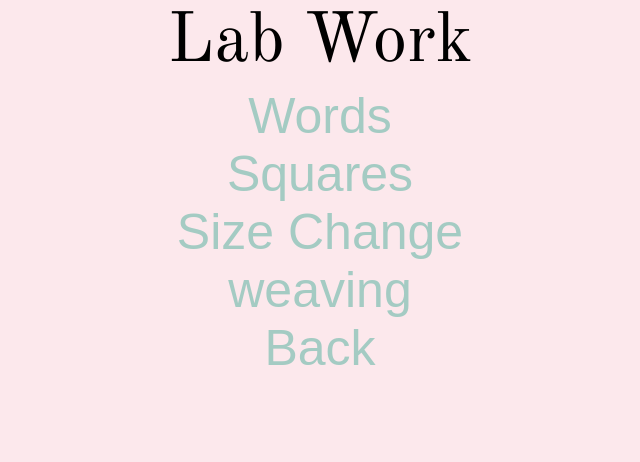
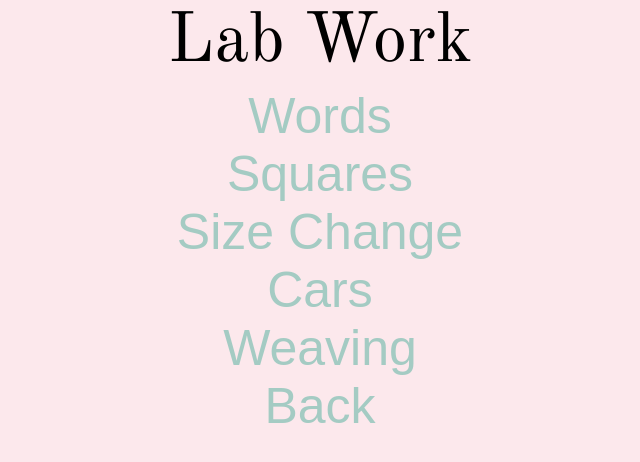
Before and after one commit to shamailz/Lab-Index, a plain HTML site: page lab.html in a window 1280 px wide. Shown: the whole page, without its empty margins (320-960 px from the left). Drawn offline with nearby package versions, Linux system fonts and the light colour scheme; a web font is replaced by a local one.

Commit message:
Update lab.html

```diff
--- a/lab.html
+++ b/lab.html
@@ -21,8 +21,11 @@
 		<a href= "https://shamailz.github.io/Feb-13/">
 		Size Change
 		</a> <br>
+		<a href= "https://shamailz.github.io/cars/cars.html">
+		Cars
+		</a> <br>
 		<a href= "https://shamailz.github.io/weaving/weaving.html">
-		weaving
+		Weaving
 		</a> <br>
 		<a href= "index.html">
 		Back
```
